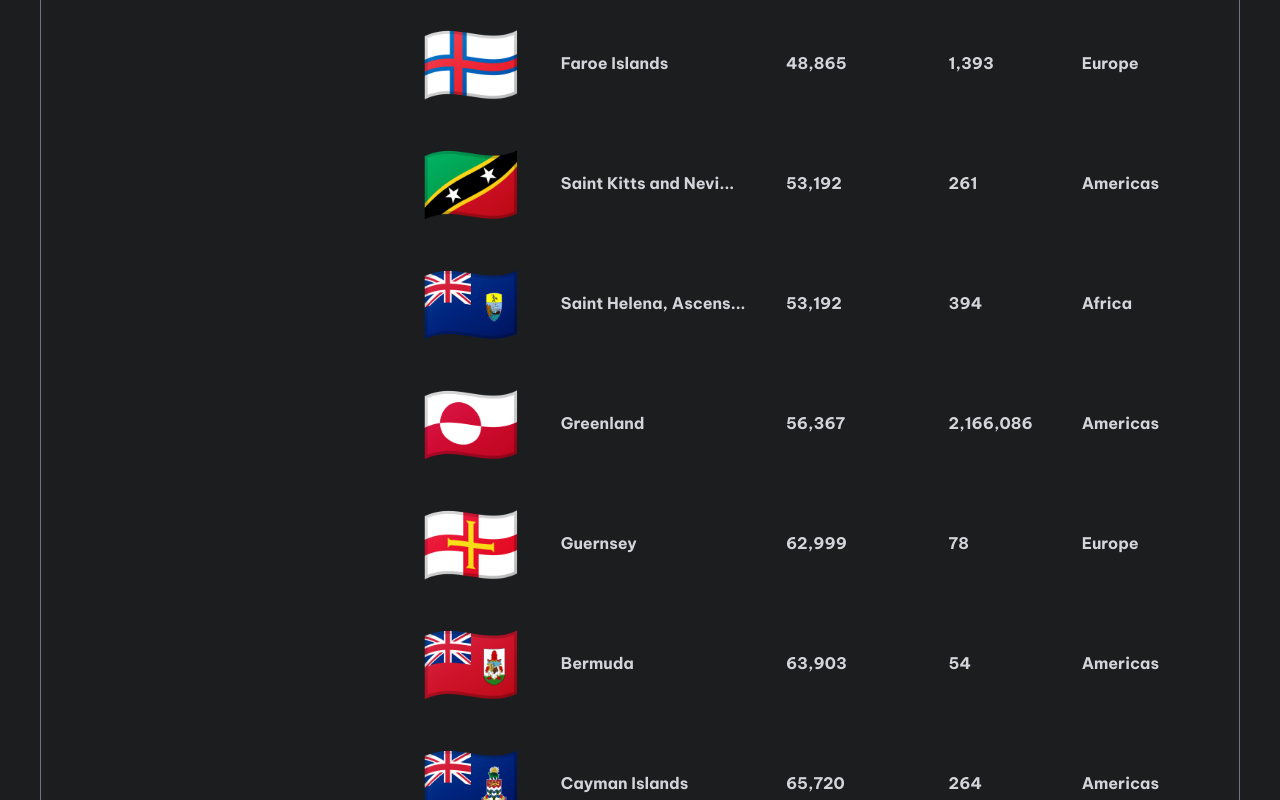
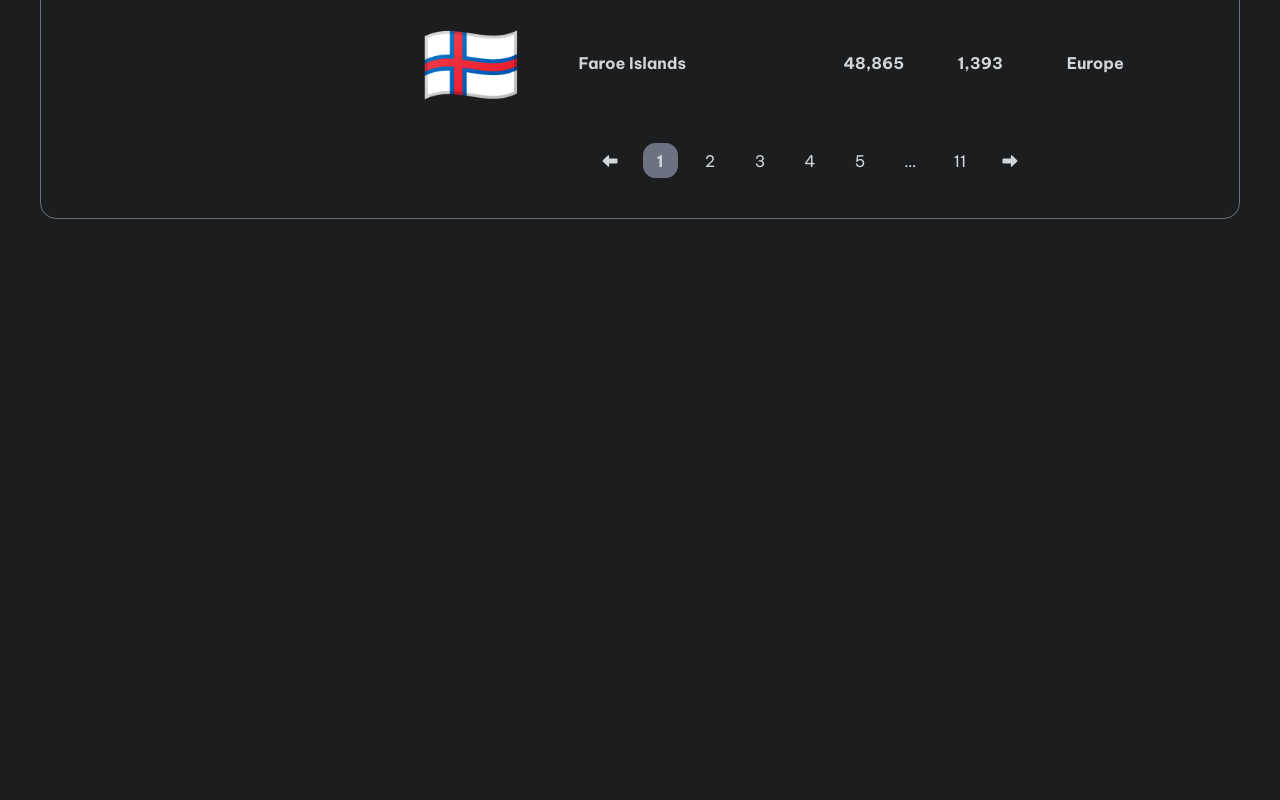
Before and after one commit to angelol-git/devChallenges-fe, a React (Vite) app: page /worldRanks in a window 1280 px wide. Shown: the part 2600-3400 px from the top of the page. After the commit the page ends 2819 px from the top, so only its background shows below. Built offline with nearby package versions, Linux system fonts and the light colour scheme; the HTML template or start-up script is replaced by a standard one.

Commit message:
add pagination

```diff
--- a/src/components/worldRanks/CountryList.jsx
+++ b/src/components/worldRanks/CountryList.jsx
@@ -1,7 +1,11 @@
+import { useState, useMemo } from "react";
+import Pagination from "./Pagination";
 import useCountryData from "../../hooks/worldRanks/useCountryData";
 import searchSvg from "../../assets/worldRanks/Search.svg";
 
 import "./CountryList.css";
+
+const PageSize = 20;
 function CountryList() {
   const {
     tableData,
@@ -15,6 +19,23 @@ function CountryList() {
     searchBar,
     setSearchBar,
   } = useCountryData();
+  const [currentPage, setCurrentPage] = useState(1);
+
+  const paginatedTableData = useMemo(() => {
+    if (tableData) {
+      const totalPages = Math.ceil(tableData.length / PageSize);
+      const firstPageIndex = (currentPage - 1) * PageSize;
+      const lastPageIndex = firstPageIndex + PageSize;
+
+      if (totalPages !== 0) {
+        if (totalPages <= currentPage) {
+          setCurrentPage(totalPages);
+        }
+      }
+
+      return tableData.slice(firstPageIndex, lastPageIndex);
+    }
+  }, [currentPage, tableData]);
 
   if (countryResult.isError) {
     return <div>Error</div>;
@@ -174,7 +195,8 @@ function CountryList() {
               </tr>
             </thead>
             <tbody className="wr__table-body">
-              {tableData.map((item) => {
+              {paginatedTableData &&
+                paginatedTableData.map((item) => {
                   return (
                     <tr key={item.name.common} className="wr__table-data">
                       <td className="wr__table-flag">{item.flag}</td>
@@ -196,6 +218,13 @@ function CountryList() {
               No countries available with the filter(s) selected.
             </p>
           ) : null}
+
+          <Pagination
+            currentPage={currentPage}
+            totalCount={tableData.length}
+            pageSize={PageSize}
+            handlePageChange={(page) => setCurrentPage(page)}
+          />
         </div>
       </div>
     </div>
--- /dev/null
+++ b/src/components/worldRanks/Pagination.css
@@ -0,0 +1,46 @@
+.wr__pagination-container {
+    display: flex;
+    align-items: center;
+    justify-content: center;
+    width: 100%;
+    padding-top: 20px;
+}
+
+.wr__pagination {
+    display: flex;
+    gap: 15px;
+    color: var(--light-grey);
+    cursor: pointer;
+    padding: 0;
+}
+
+.wr__pagination-item {
+    display: flex;
+    align-items: center;
+    justify-content: center;
+    height: 35px;
+    width: 35px;
+
+    border-radius: 12px;
+    list-style-type: none;
+}
+
+.wr__pagination-item.dots {
+    pointer-events: none;
+}
+
+.wr__pagination-item:hover {
+    border: 1px solid var(--blue);
+    background-color: var(--blue);
+}
+
+.wr__pagination-item.disabled {
+    pointer-events: none;
+}
+
+
+.wr__pagination-item-current {
+    font-weight: bold;
+    border: 1px solid var(--grey);
+    background-color: var(--grey);
+}
--- /dev/null
+++ b/src/components/worldRanks/Pagination.jsx
@@ -0,0 +1,84 @@
+/* eslint-disable react/prop-types */
+import usePagination from "../../hooks/worldRanks/usePagination";
+import "./Pagination.css";
+const DOTS = ".";
+function Pagination({
+  handlePageChange,
+  totalCount,
+  siblingCount = 1,
+  currentPage,
+  pageSize,
+}) {
+  const paginationRange = usePagination({
+    currentPage,
+    totalCount,
+    siblingCount,
+    pageSize,
+  });
+
+  // Only 2 pages do not render pagination
+  if (currentPage === 0 || paginationRange.length < 2) {
+    return null;
+  }
+  function handleNext() {
+    handlePageChange(currentPage + 1);
+  }
+
+  function handlePrev() {
+    handlePageChange(currentPage - 1);
+  }
+  let lastPage = paginationRange[paginationRange.length - 1];
+  return (
+    <div className="wr__pagination-container">
+      <ul className="wr__pagination">
+        <li
+          className={`wr__pagination-item ${
+            currentPage === 1 ? "disabled" : ""
+          }`}
+          onClick={handlePrev}
+        >
+          <img
+            className="wr__pagination-arrow-left"
+            src="./worldRanks/left_arrow.svg"
+            alt="Previous page"
+          ></img>
+        </li>
+        {paginationRange.map((pageNumber, index) => {
+          // If the pageItem is a DOT, render the DOTS unicode character
+          if (pageNumber === DOTS) {
+            return (
+              <li key={`dots-${index}`} className="wr__pagination-item dots">
+                &#8230;
+              </li>
+            );
+          }
+
+          return (
+            <li
+              key={pageNumber}
+              className={`wr__pagination-item ${
+                pageNumber === currentPage ? "wr__pagination-item-current" : ""
+              }`}
+              onClick={() => handlePageChange(pageNumber)}
+            >
+              <div>{pageNumber}</div>
+            </li>
+          );
+        })}
+        <li
+          className={`wr__pagination-item ${
+            currentPage === lastPage ? "disabled" : ""
+          }`}
+          onClick={handleNext}
+        >
+          <img
+            className="wr__pagination-arrow-right"
+            src="./worldRanks/right_arrow.svg"
+          ></img>
+        </li>
+      </ul>
+    </div>
+  );
+}
+
+export default Pagination;
--- a/src/hooks/worldRanks/useCountryData.jsx
+++ b/src/hooks/worldRanks/useCountryData.jsx
@@ -1,6 +1,7 @@
 import { useState, useEffect } from "react";
 import { useQuery } from "@tanstack/react-query";
 import fetchCountries from "../../utils/worldRanks/fetchCountries";
+
 function useCountryData() {
   const [tableData, setTableData] = useState([]);
   const [sortFilter, setSortFilter] = useState("Population");
--- /dev/null
+++ b/src/hooks/worldRanks/usePagination.jsx
@@ -0,0 +1,67 @@
+import { useMemo } from "react";
+const DOTS = ".";
+function usePagination({
+  totalCount,
+  pageSize,
+  siblingCount = 1,
+  currentPage,
+}) {
+  const paginationRange = useMemo(() => {
+    const totalPageCount = Math.ceil(totalCount / pageSize);
+
+    //Number of pages to display
+    const totalPageNumbers = siblingCount + 5;
+
+    //Case 1:
+    //Number of pages is less then the number of pages we want to display
+    if (totalPageNumbers >= totalPageCount) {
+      return range(1, totalPageCount);
+    }
+
+    const leftSiblingIndex = Math.max(currentPage - siblingCount, 1);
+    const rightSiblingIndex = Math.min(
+      currentPage + siblingCount,
+      totalPageCount
+    );
+
+    const shouldShowLeftDots = leftSiblingIndex > 2;
+    const shouldShowRightDots = rightSiblingIndex < totalPageCount - 2;
+
+    const firstPageIndex = 1;
+    const lastPageIndex = totalPageCount;
+
+    //Case 2:
+    //No left dots to show, but show right dots
+    if (!shouldShowLeftDots && shouldShowRightDots) {
+      let leftItemCount = 3 + 2 * siblingCount;
+      let leftRange = range(1, leftItemCount);
+      return [...leftRange, DOTS, totalPageCount];
+    }
+
+    //Case 3:
+    //No right dots to show, but show left dots
+    if (shouldShowLeftDots && !shouldShowRightDots) {
+      let rightItemCount = 3 + 2 * siblingCount;
+      let rightRange = range(
+        totalPageCount - rightItemCount + 1,
+        totalPageCount
+      );
+      return [firstPageIndex, DOTS, ...rightRange];
+    }
+
+    //Case 4:
+    //Both left and right dots to be shown
+
+    if (shouldShowLeftDots && shouldShowRightDots) {
+      let middleRange = range(leftSiblingIndex, rightSiblingIndex);
+      return [firstPageIndex, DOTS, ...middleRange, DOTS, lastPageIndex];
+    }
+    function range(start, end) {
+      let length = end - start + 1;
+      return Array.from({ length }, (_, idx) => idx + start);
+    }
+  }, [totalCount, pageSize, siblingCount, currentPage]);
+  return paginationRange;
+}
+
+export default usePagination;
```
Also changed, not shown: public/worldRanks/left_arrow.svg (added), public/worldRanks/right_arrow.svg (added). Lines whose indentation alone changed are shown as unchanged.
